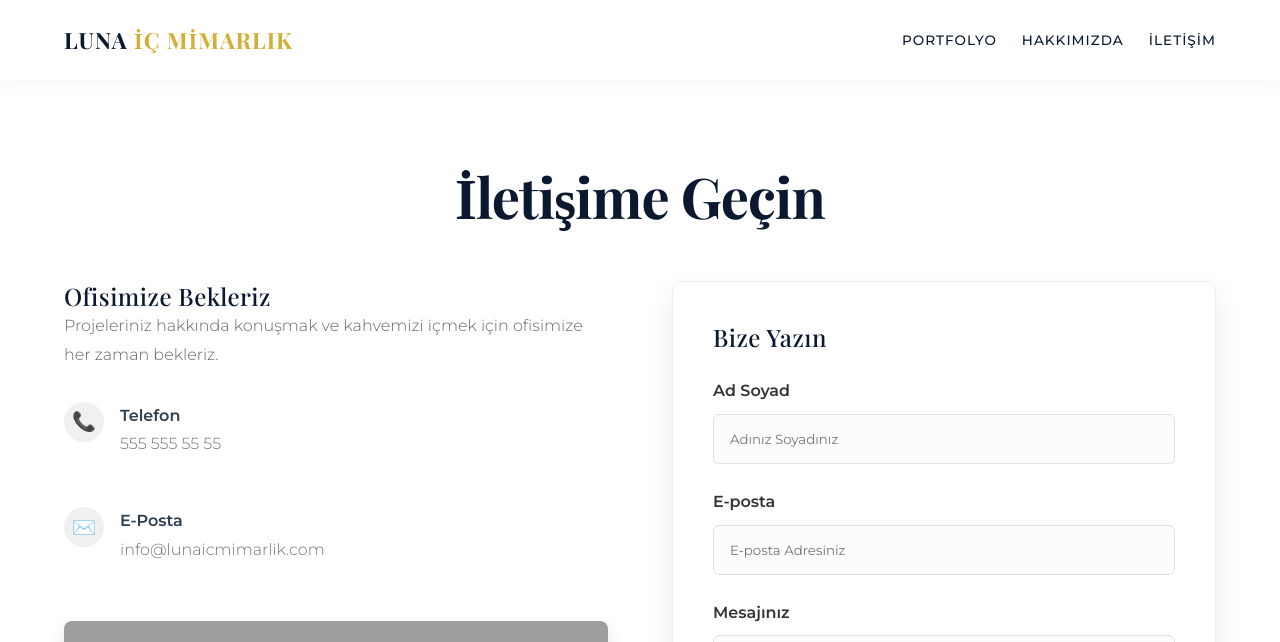
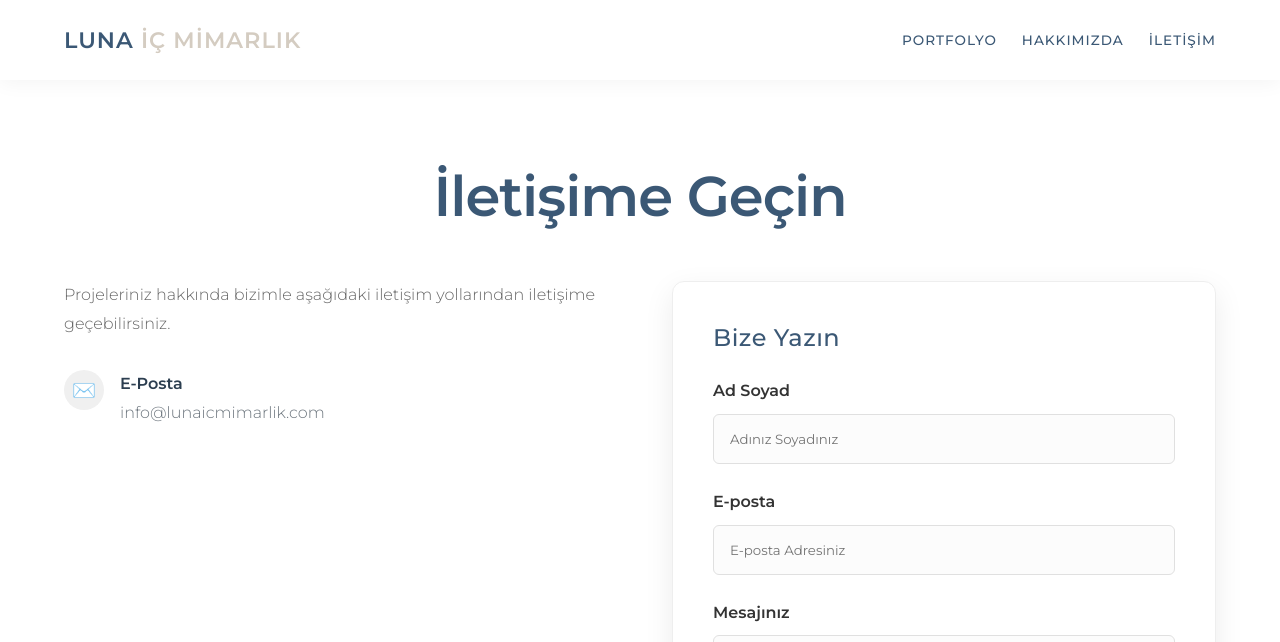
Before and after one commit to hafifdombilimsi/luna-mimarlik, a Django app: template portfolio/templates/portfolio/contact.html in a window 1280 px wide. Shown: the top 642 px of the page. Run offline with Django 5.2, Linux system fonts and the light colour scheme; the template is opened without the code that fills it: values that come from a table or form of the project are taken from there, others are empty; data comes from the database, SQL or seed files in the repository; both versions use the stored data as it was after the commit; a map, chart or similar area stays blank; grey boxes are pictures that could not be loaded.

Commit message:
düzenlemeler yapıldı.

```diff
--- a/portfolio/templates/portfolio/base.html
+++ b/portfolio/templates/portfolio/base.html
@@ -29,8 +29,8 @@
     <style>
         /* --- MODERN & LÜKS TİPOGRAFİ VE TEMEL AYARLAR --- */
         :root {
-            --primary: #0a192f;  /* Koyu Lacivert */
-            --secondary: #d4af37; /* Altın */
+            --primary: #3b5875;  /* Koyu Lacivert */
+            --secondary: #d4ccc1; /* Altın */
             --bg: #f8f9fa;
             --text-dark: #2c3e50;
             --text-light: #6c757d;
@@ -50,7 +50,7 @@
 
         /* --- BAŞLIKLAR (Typography) --- */
         h1, h2, h3, h4, h5 {
-            font-family: 'Playfair Display', serif;
+            font-family: 'Montserrat', sans-serif;
             color: var(--primary);
             line-height: 1.3;
         }
@@ -112,7 +112,7 @@
                 margin: 0 auto;
             }
         .logo {
-                font-family: 'Playfair Display', serif;
+                font-family: 'Montserrat', sans-serif;
                 font-size: 1.4rem; /* Mobilde devasa olmasın diye biraz küçülttük */
                 font-weight: 700;
                 color: var(--primary);
@@ -265,7 +265,7 @@
         }
         .social-icons a:hover { background: var(--secondary); color: var(--primary); }
         .footer-bottom {
-            background-color: #050d1a; text-align: center; padding: 1.5rem;
+            background-color: #242933; text-align: center; padding: 1.5rem;
             font-size: 0.8rem; color: #666; border-top: 1px solid rgba(255,255,255,0.05);
         }
     </style>
@@ -323,7 +323,7 @@
                 <div class="logo" style="margin-bottom: 1rem; color: #fff;">İletişim</div>
 
                 {% if site_info %}
-                    <p><strong>Tel:</strong> {{ site_info.phone }}</p> <p><strong>E-posta:</strong> {{ site_info.email }}</p> <div class="social-links">
+                    <p><strong>E-posta:</strong> {{ site_info.email }}</p> <div class="social-links">
                         {% if site_info.instagram %}
                             <a href="{{ site_info.instagram }}" target="_blank">Instagram</a>
                         {% endif %}
--- a/portfolio/templates/portfolio/contact.html
+++ b/portfolio/templates/portfolio/contact.html
@@ -7,17 +7,10 @@
     <div class="contact-grid">
 
         <div class="contact-info" >
-            <h3>Ofisimize Bekleriz</h3>
-            <p style="margin-bottom: 2rem; color: #666;">Projeleriniz hakkında konuşmak ve kahvemizi içmek için ofisimize her zaman bekleriz.</p>
+            <p style="margin-bottom: 2rem; color: #666;">Projeleriniz hakkında bizimle aşağıdaki iletişim yollarından iletişime geçebilirsiniz.</p>
 
 
-            <div class="info-item">
-                <div class="icon">📞</div>
-                <div>
-                    <strong>Telefon</strong>
-                    <p>{{ site_info.phone }}</p>
-                </div>
-            </div>
+
 
             <div class="info-item">
                 <div class="icon">✉️</div>
@@ -27,13 +20,7 @@
                 </div>
             </div>
 
-            <div class="map-container">
-                {% if site_info.map_link %}
-                    <iframe src="{{ site_info.map_link }}" width="100%" height="450" style="border:0;" allowfullscreen="" loading="lazy"></iframe>
-                {% else %}
-                    <p style="text-align:center; padding:50px;">Harita yüklenemedi.</p>
-                {% endif %}
-            </div>
+
         </div>
 
         <div class="contact-form-wrapper">
```
Also changed, not shown: db.sqlite3, media/sliders/Adsız.png (added).
